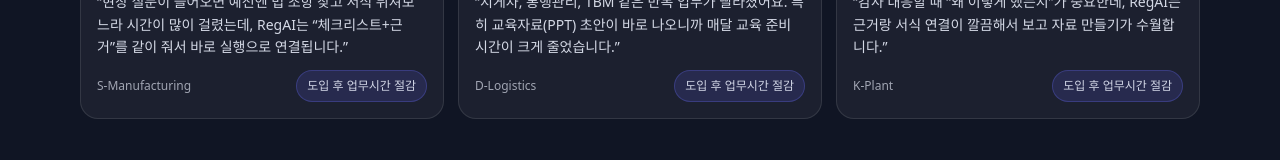
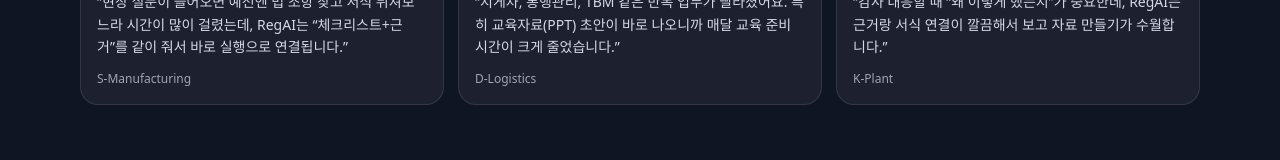
Before and after one commit to givinkwon/reg-ai-web, a Next.js app: page / in a window 1280 px wide. Shown: the part 2514-2674 px from the top of the page. Built offline with nearby package versions, Linux system fonts and the light colour scheme.

Commit message:
feat;update

```diff
--- a/app/components/landing/ReviewsBanner.tsx
+++ b/app/components/landing/ReviewsBanner.tsx
@@ -69,7 +69,7 @@ export default function ReviewsBanner() {
 
               <div className={s.companyLine}>
                 <span className={s.company}>{r.company}</span>
-                <span className={s.tag}>도입 후 업무시간 절감</span>
+                {/* <span className={s.tag}>도입 후 업무시간 절감</span> */}
               </div>
             </div>
           ))}
```
